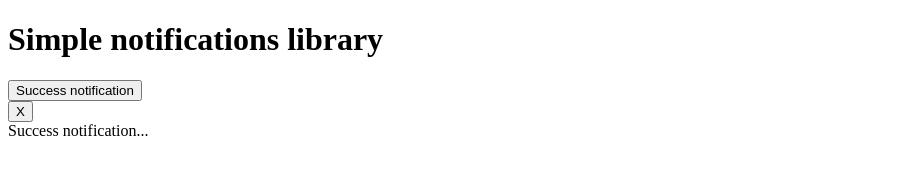
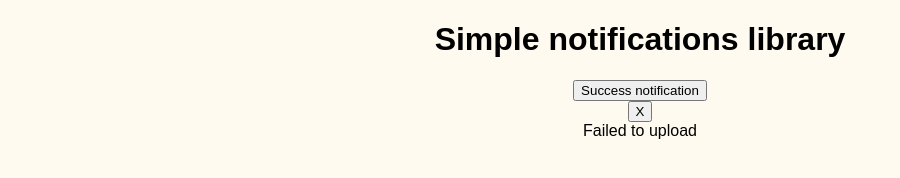
Before and after one commit to JamieLivingstone/styled-notifications, a website: page index.html in a window 1280 px wide. Both pictures are taken after a click on the button "Success notification". Shown: the whole page, without its empty margins (0-900 px from the left). Drawn offline with Linux system fonts and the light colour scheme.

Commit message:
Simple demo page

```diff
--- a/demo.js
+++ b/demo.js
@@ -1,12 +1,19 @@
 window.addEventListener('DOMContentLoaded', () => {
+	// Generate a dummy message
+	function generateMessage(messagesArray = ['Logged in successfully!', 'Saved data', 'Uploading video with some dummy text', 'Congratulations', 'Failed to upload']) {
+		const index = Math.round(Math.random() * (messagesArray.length - 1));
+		return messagesArray[index];
+	}
+
 	// Success notification
 	const successNotification = window.createNotification({
 		hideDuration: 4000,
 		newestOnTop: true,
 		onclick: (e) => alert(e),
-		closeButton: true
+		closeButton: true,
+		className: 'success'
 	});
 
 	const successButton = document.querySelector('#successNotification');
-	successButton.addEventListener('click', () => successNotification('Success notification...'));
+	successButton.addEventListener('click', () => successNotification(generateMessage()));
 });
--- a/index.html
+++ b/index.html
@@ -3,10 +3,19 @@
 <head>
     <meta charset="UTF-8">
     <title>Notifications Library</title>
+
+    <style>
+        body {
+            background-color: floralwhite;
+            font-family: Arial, "Helvetica Neue", Helvetica, sans-serif;
+            text-align: center;
+        }
+    </style>
 </head>
 <body>
 <h1>Simple notifications library</h1>
 <button id="successNotification">Success notification</button>
+
 <script src="./src/index.js"></script>
 <script src="./demo.js"></script>
 </body>
```
